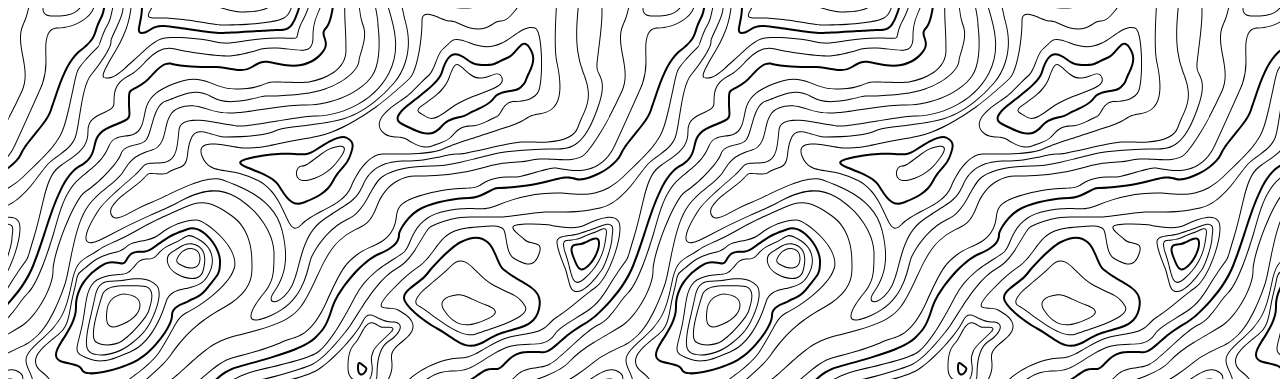
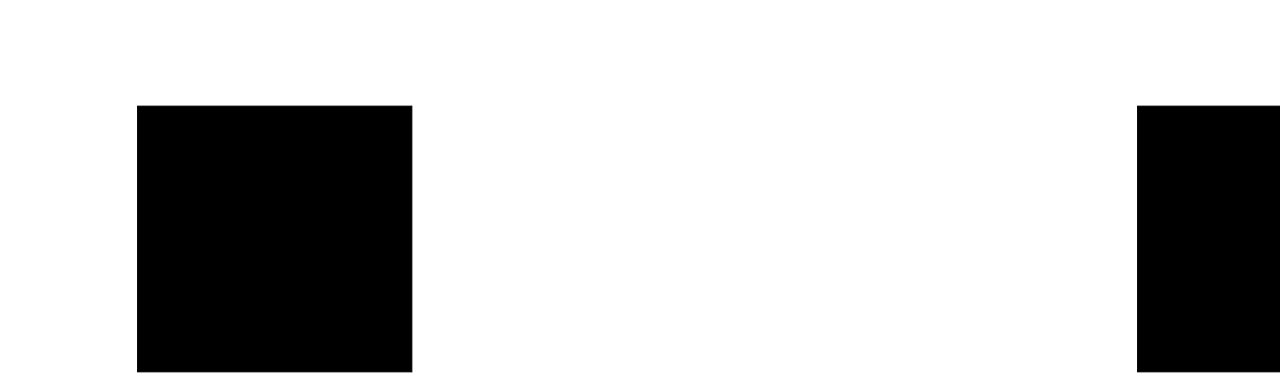
Before and after one commit to scrapcupcake/pinball-simple, a plain HTML site: page svgtest.html in a window 1280 px wide. Shown: the top 379 px of the page. Drawn offline with Linux system fonts and the light colour scheme.

Commit message:
Test update

```diff
--- a/svgtest.html
+++ b/svgtest.html
@@ -6,7 +6,7 @@
   </head>
   <style>
   #ScrollBackground {
-    background-image: url(./dist/topography.svg);
+    background-image: url(./dist/simple-test.svg);
     background-repeat: repeat;
     transition: background-position 1s ease;
     background-position: 1px 1px;
```
Also changed, not shown: dist/simple-test.svg (added).
